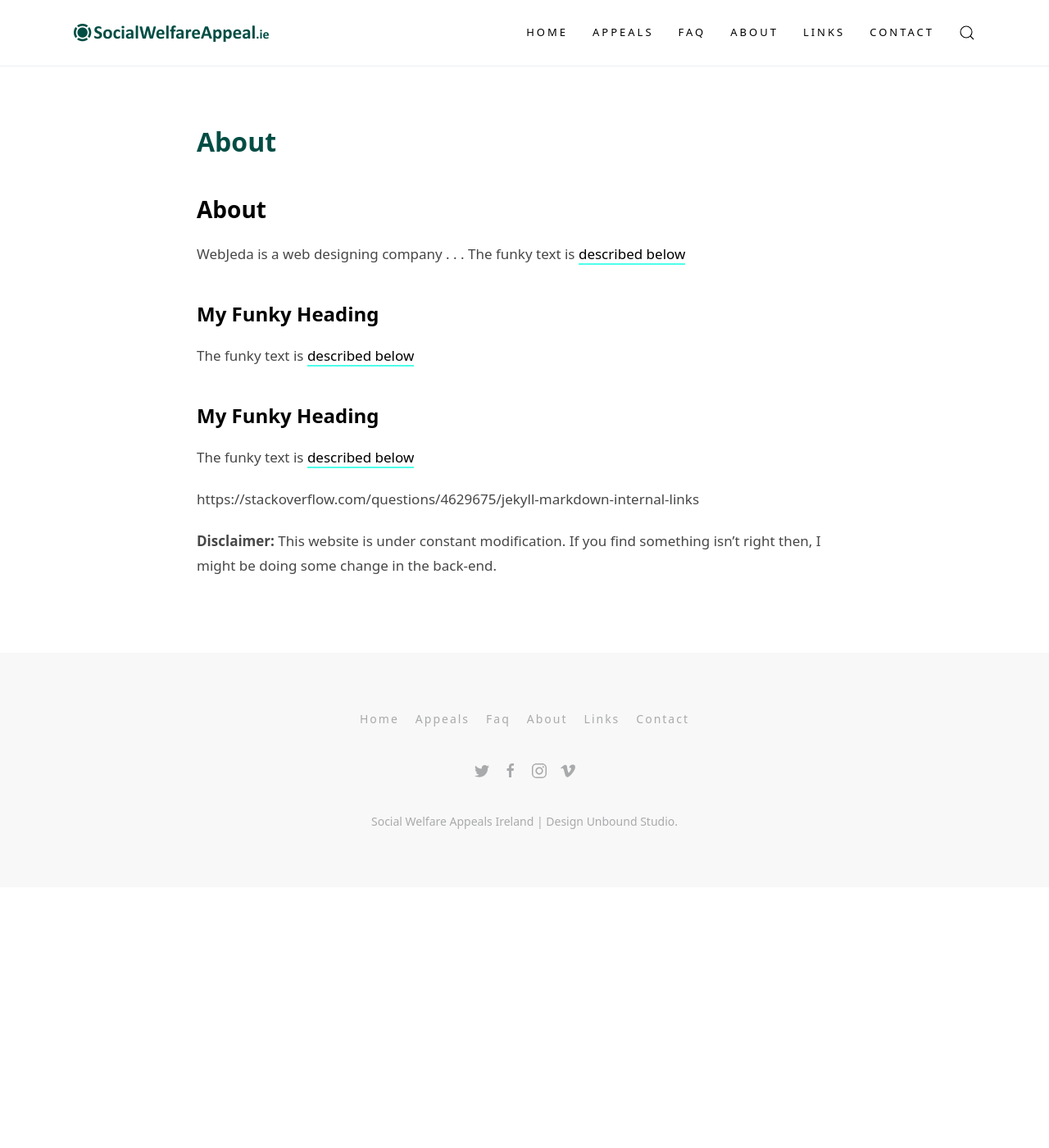
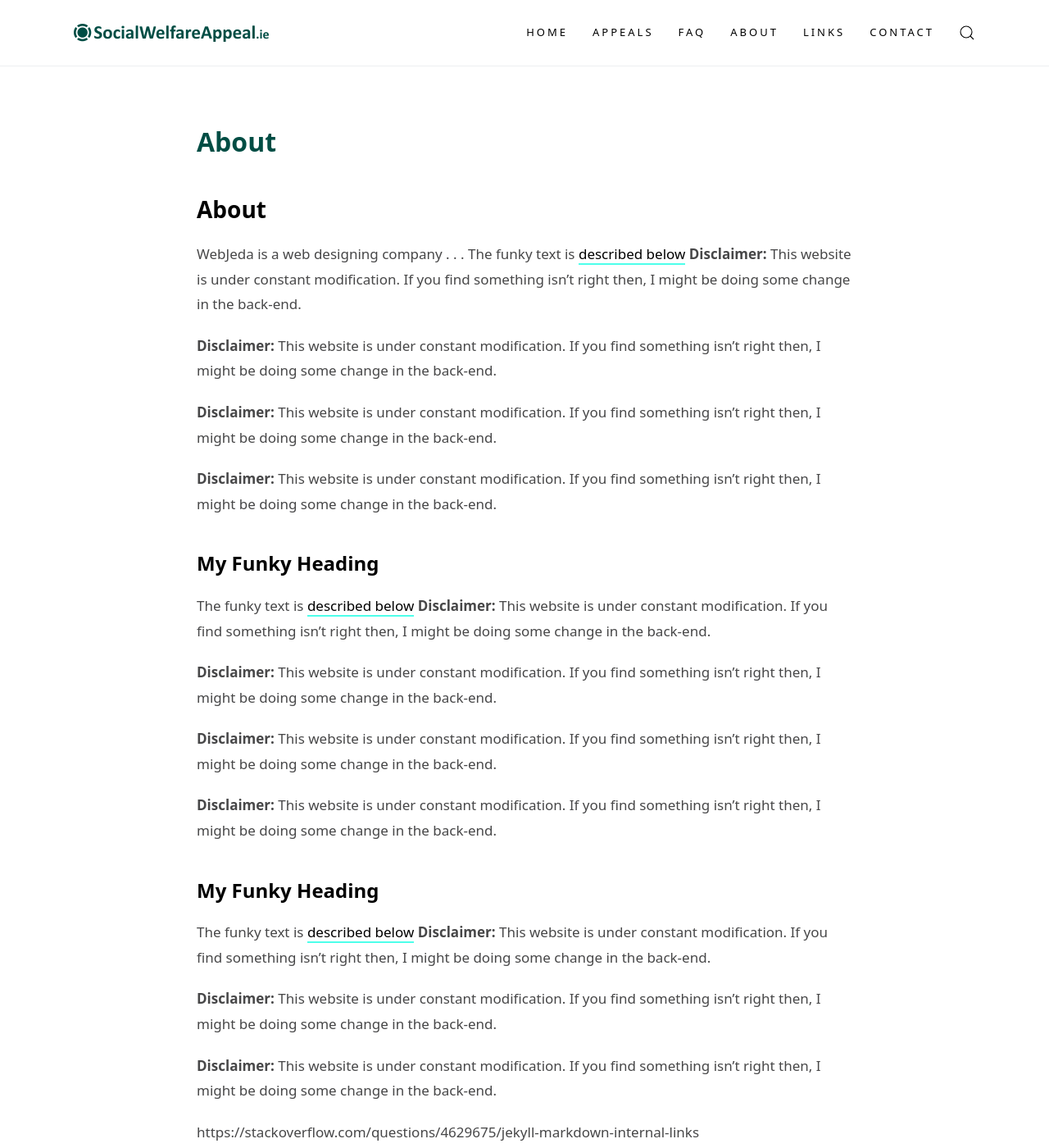
Before and after one commit to robbertl/socialwelfareappeal, a Jekyll site: the page built from about.md, in a window 1280 px wide and 1400 px high. Shown: the whole window at 82% size. Built offline with Jekyll 4.4.1, drawn with Linux system fonts in a browser that asks for light colours.

Commit message:
Update about.md

```diff
--- a/about.md
+++ b/about.md
@@ -11,15 +11,56 @@ WebJeda is a web designing company
 .
 .
 The funky text is [described below](#my-funky-heading)
+**Disclaimer:** This website is under constant modification.
+If you find something isn't right then,
+I might be doing some change in the back-end.
+
+**Disclaimer:** This website is under constant modification.
+If you find something isn't right then,
+I might be doing some change in the back-end.
+
+**Disclaimer:** This website is under constant modification.
+If you find something isn't right then,
+I might be doing some change in the back-end.
+
+**Disclaimer:** This website is under constant modification.
+If you find something isn't right then,
+I might be doing some change in the back-end.
 
 ### My Funky Heading
 
 The funky text is [described below](#my-funky-heading)
+**Disclaimer:** This website is under constant modification.
+If you find something isn't right then,
+I might be doing some change in the back-end.
+
+**Disclaimer:** This website is under constant modification.
+If you find something isn't right then,
+I might be doing some change in the back-end.
+
+**Disclaimer:** This website is under constant modification.
+If you find something isn't right then,
+I might be doing some change in the back-end.
+
+**Disclaimer:** This website is under constant modification.
+If you find something isn't right then,
+I might be doing some change in the back-end.
 
 ### My Funky Heading
 {: #funky }
 
 The funky text is [described below](#funky)
+**Disclaimer:** This website is under constant modification.
+If you find something isn't right then,
+I might be doing some change in the back-end.
+
+**Disclaimer:** This website is under constant modification.
+If you find something isn't right then,
+I might be doing some change in the back-end.
+
+**Disclaimer:** This website is under constant modification.
+If you find something isn't right then,
+I might be doing some change in the back-end.
 
 
 https://stackoverflow.com/questions/4629675/jekyll-markdown-internal-links
```
